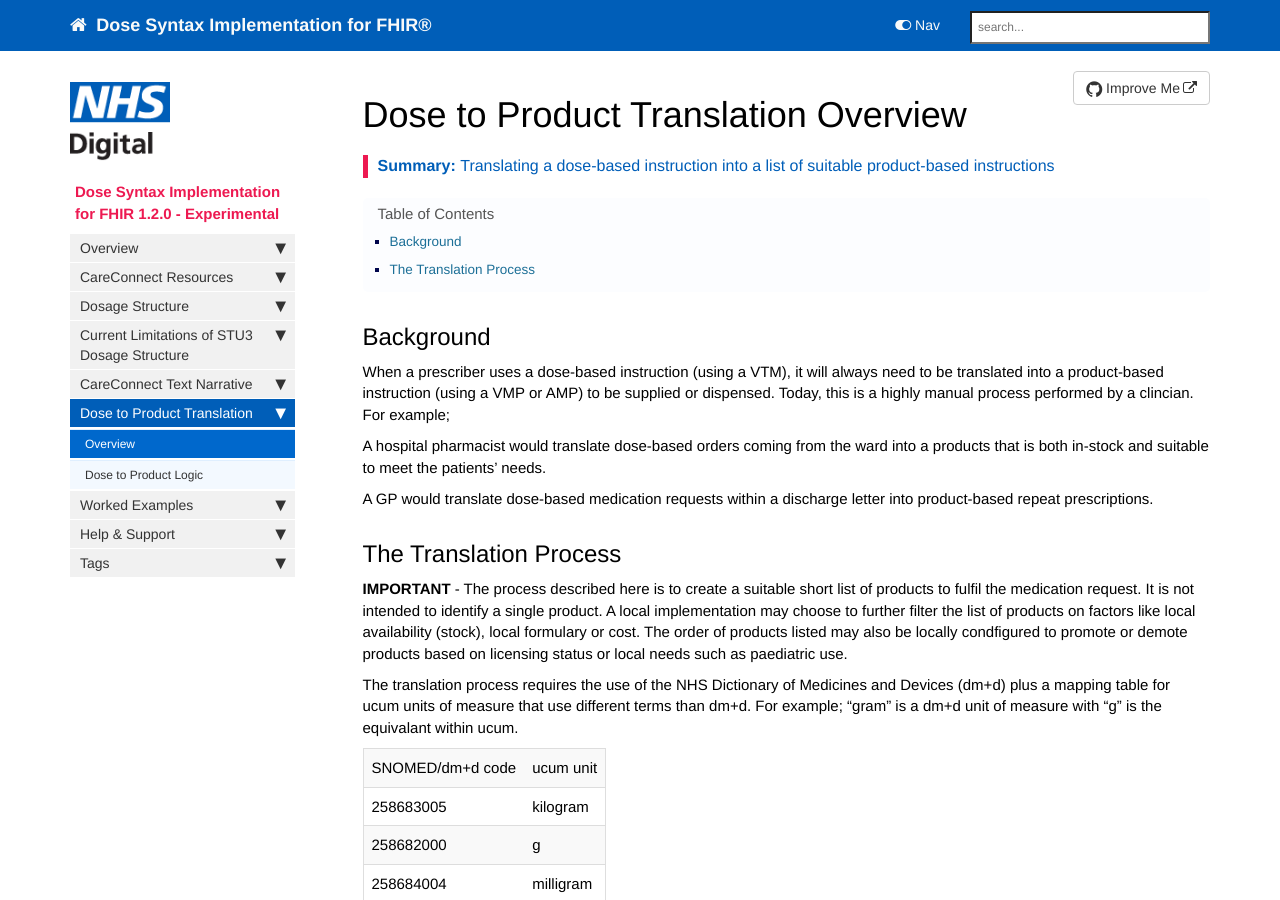
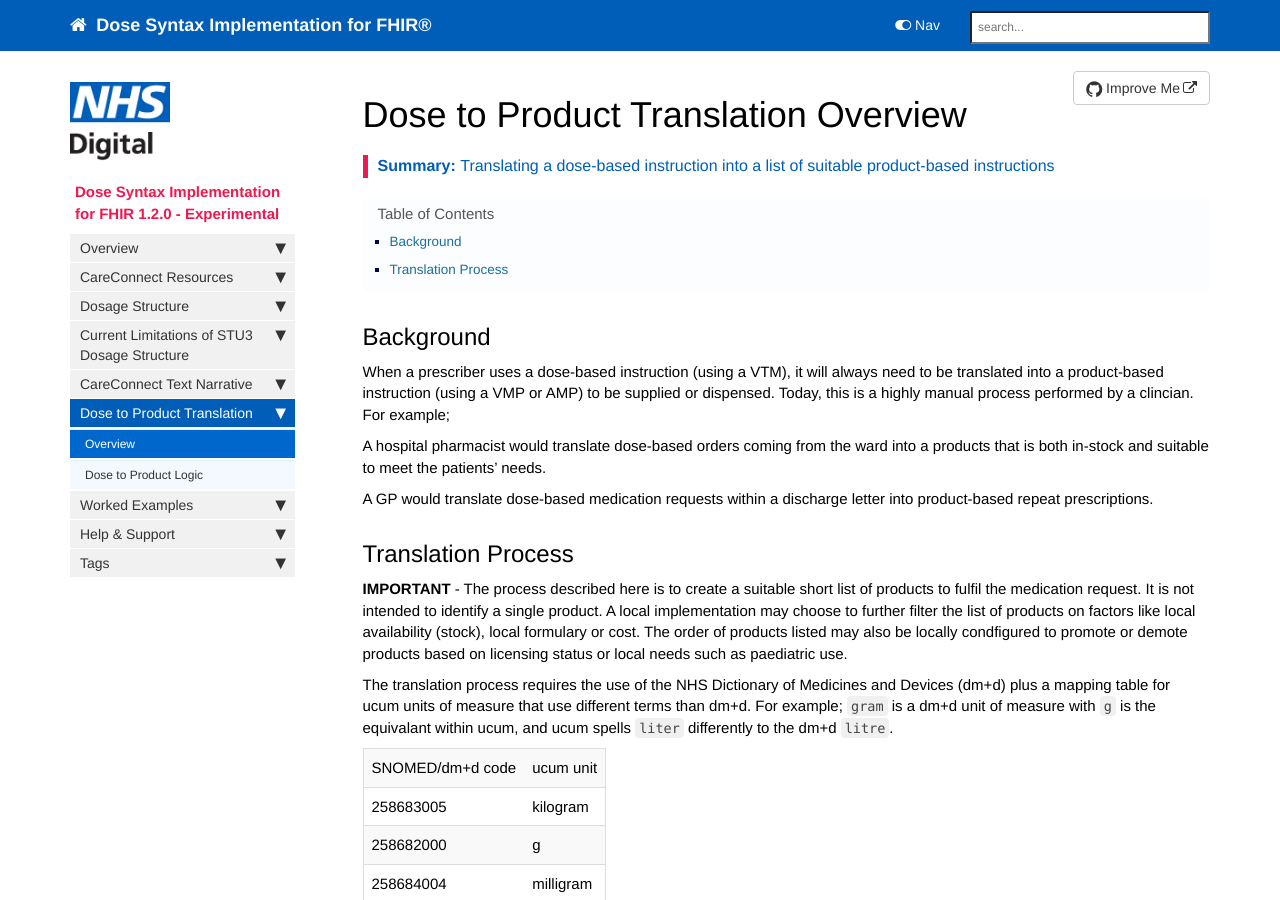
Before and after one commit to nhsconnect/Dose-Syntax-Implementation, a Jekyll site: the page built from pages/explore/dosage-to-product.md, in a window 1280 px wide and 900 px high. Built offline with Jekyll 4.4.1, drawn with Linux system fonts in a browser that asks for light colours; nearby versions of some CDN libraries; comment, search, counter and statistics services are not loaded; some of the changed text lies outside the part shown.

Commit message:
Add files via upload

```diff
--- a/pages/explore/dosage-to-product.md
+++ b/pages/explore/dosage-to-product.md
@@ -16,11 +16,11 @@ A hospital pharmacist would translate dose-based orders coming from the ward int
 
 A GP would translate dose-based medication requests within a discharge letter into product-based repeat prescriptions.
 
-## The Translation Process
+## Translation Process
 
 **IMPORTANT** - The process described here is to create a suitable short list of products to fulfil the medication request. It is not intended to identify a single product. A local implementation may choose to further filter the list of products on factors like local availability (stock), local formulary or cost. The order of products listed may also be locally condfigured to promote or demote products based on licensing status or local needs such as paediatric use.
 
-The translation process requires the use of the NHS Dictionary of Medicines and Devices (dm+d) plus a mapping table for ucum units of measure that use different terms than dm+d. For example; "gram" is a dm+d unit of measure with "g" is the equivalant within ucum.
+The translation process requires the use of the NHS Dictionary of Medicines and Devices (dm+d) plus a mapping table for ucum units of measure that use different terms than dm+d. For example; `gram` is a dm+d unit of measure with `g` is the equivalant within ucum, and ucum spells `liter` differently to the dm+d `litre`.
 
 SNOMED/dm+d code | ucum unit
 258683005 | kilogram
@@ -93,9 +93,11 @@ Where the quantity calculated from Step 2 is less than 1 then push to the bottom
 
 Using the above example, the resulting sort order would be;
 
-Product | Quantity to fulfil 250 milligram
+Product (VMP) | Quantity to fulfil 250 milligrams
 Oxytetracycline 250mg tablets | 1 tablet
 Oxytetracycline 250mg/5ml oral suspension | 5 ml
 Oxytetracycline 125mg/5ml oral suspension | 10 ml
 Oxytetracycline 500mg/5ml oral suspension | 2.5 ml
 Oxytetracycline 100mg/5ml oral suspension | 12.5 ml
+
+A demonstrator is available as part of [Experimental Alpha Web Services](http://ec2-18-130-128-118.eu-west-2.compute.amazonaws.com/) hosted on AWS, which can be used to test and verify this dose-to-product translation logic.
```
